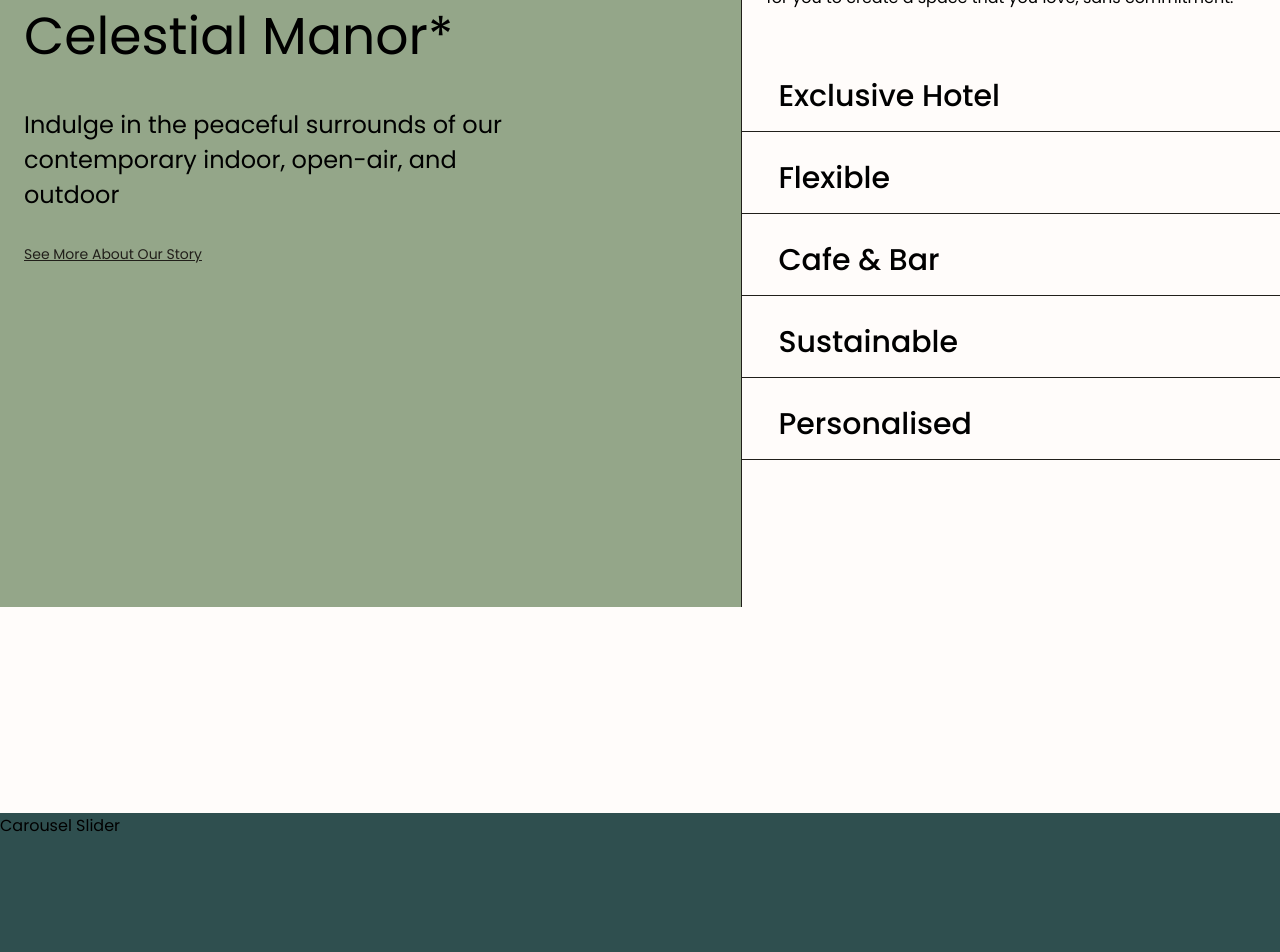
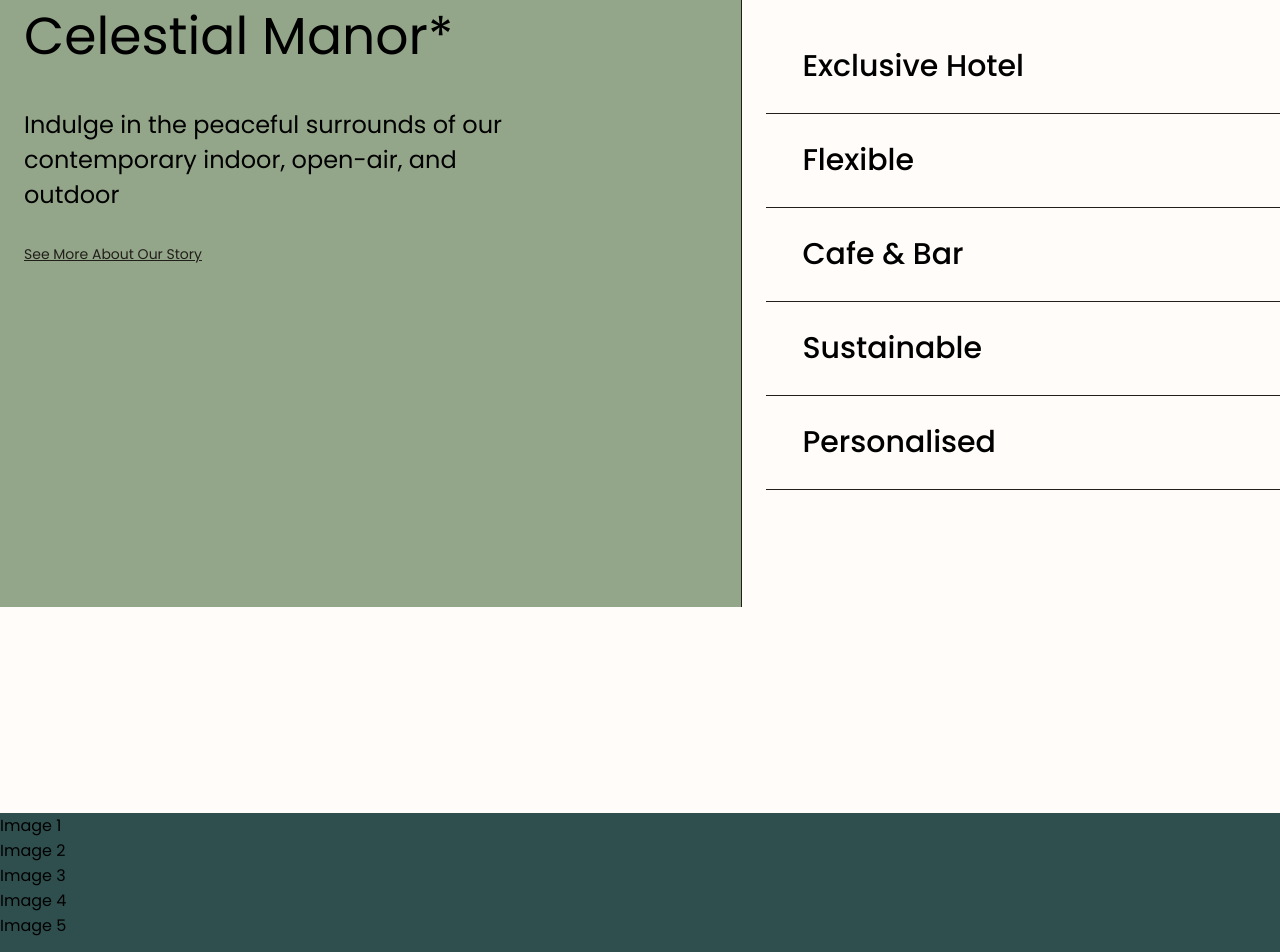
Before and after one commit to kang-hwan/conceptual-celestial-manor, a React (Create React App) app: page / in a window 1280 px wide. Shown: the part 1580-2532 px from the top of the page. Built offline with nearby package versions, Linux system fonts and the light colour scheme.

Commit message:
details update

```diff
--- a/src/Pages/Home.js
+++ b/src/Pages/Home.js
@@ -71,7 +71,19 @@ export default function Home() {
         </div>
       </section>
       <section className="section-3">
-        <div className="section-3a">Carousel Slider</div>
+        <div className="section-3a">
+          <div>Image 1</div>
+          <div>
+            <div>
+              <div>Image 2</div>
+              <div>Image 3</div>
+            </div>
+            <div>
+              <div>Image 4</div>
+              <div>Image 5</div>
+            </div>
+          </div>
+        </div>
         <div className="section-3b">
           <h2>Welcome to Celestial Manor*</h2>
           <p>
--- a/src/scss/App.css
+++ b/src/scss/App.css
@@ -387,17 +387,19 @@ header {
 
 .accordion-wrapper {
   width: 612px;
+  padding-left: 24px;
 }
 
 .accordion-item {
-  padding: 24px 0 12px 36px;
+  padding: 24px 0 24px 36px;
   border-bottom: 1px solid #211f1a;
   transition: all 0.5s cubic-bezier(0, 1, 0, 1);
 }
 
 .accordion-item.show {
-  padding: 24px 0 12px 36px;
+  padding: 24px 0 24px 36px;
   border-bottom: 1px solid #211f1a;
+  color: #211f1a;
   transition: all 0.5s cubic-bezier(0, 1, 0, 1);
 }
 
@@ -415,8 +417,9 @@ header {
 }
 
 .accordion-content {
-  font-size: 12px;
-  width: 60%;
+  font-size: 16px;
+  line-height: 28px;
+  width: 90%;
   max-height: 0;
   color: #211f1a;
   overflow: hidden;
@@ -424,8 +427,10 @@ header {
 }
 
 .accordion-content.show {
-  font-size: 12px;
-  width: 60%;
+  font-size: 16px;
+  line-height: 28px;
+  color: #211f1a;
+  width: 90%;
   height: auto;
   max-height: 9999px;
   transition: all 0.5s cubic-bezier(1, 0, 1, 0);
--- a/src/scss/components/_Accordion.scss
+++ b/src/scss/components/_Accordion.scss
@@ -2,18 +2,19 @@
 
 .accordion-wrapper {
   width: 612px;
+  padding-left: 24px;
 }
 
 .accordion-item {
-  padding: 24px 0 12px 36px;
+  padding: 24px 0 24px 36px;
   border-bottom: 1px solid c.$black-theme;
   transition: all 0.5s cubic-bezier(0, 1, 0, 1);
 }
 
 .accordion-item.show {
-  padding: 24px 0 12px 36px;
+  padding: 24px 0 24px 36px;
   border-bottom: 1px solid c.$black-theme;
-  // background-color: c.$black-theme;
+  color: c.$black-theme;
   transition: all 0.5s cubic-bezier(0, 1, 0, 1);
 }
 
@@ -31,8 +32,9 @@
 }
 
 .accordion-content {
-  font-size: 12px;
-  width: 60%;
+  font-size: 16px;
+  line-height: 28px;
+  width: 90%;
   max-height: 0;
   color: c.$black-theme;
   overflow: hidden;
@@ -40,8 +42,10 @@
 }
 
 .accordion-content.show {
-  font-size: 12px;
-  width: 60%;
+  font-size: 16px;
+  line-height: 28px;
+  color: c.$black-theme;
+  width: 90%;
   height: auto;
   max-height: 9999px;
   // background-color: c.$black-theme;
```
Also changed, not shown: src/Images/accordion-arrow-up.svg, 1 other file (tests, documents, lock files or other folders).
